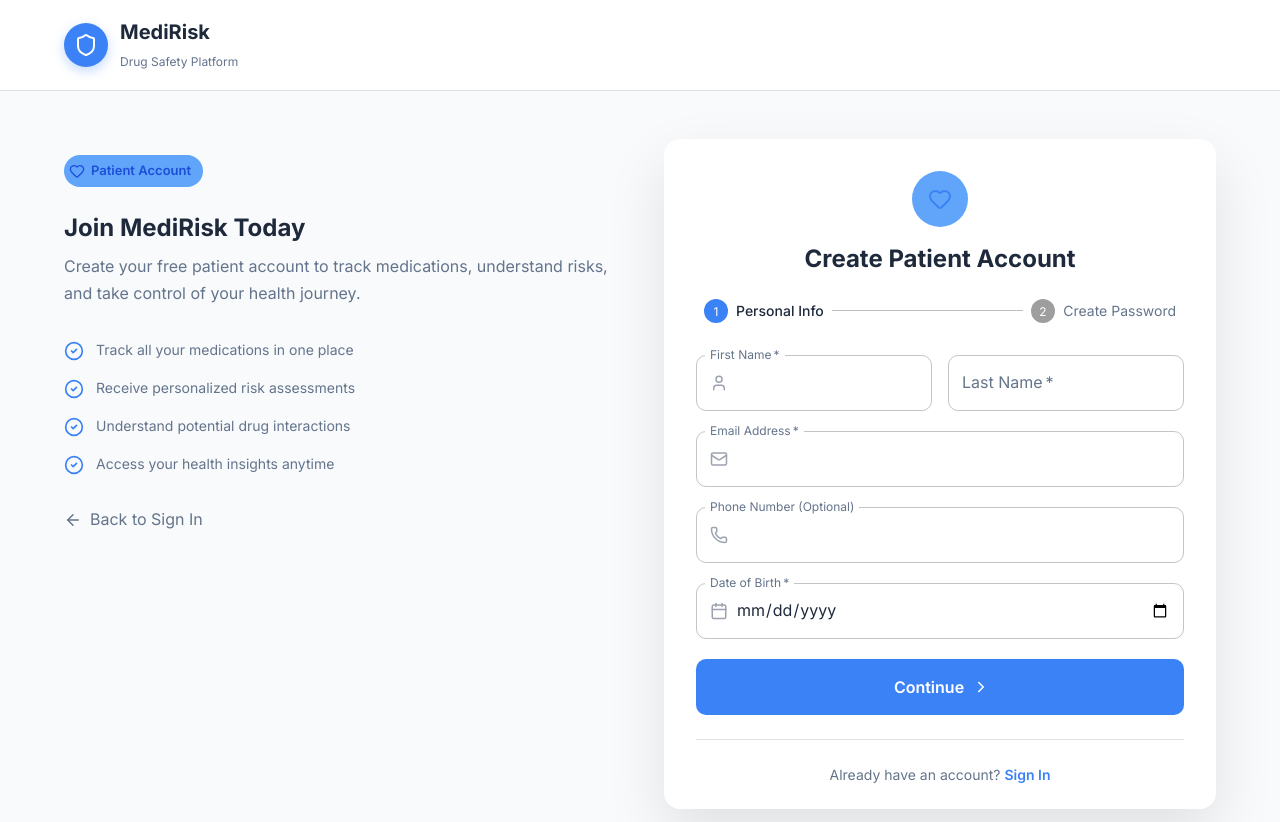
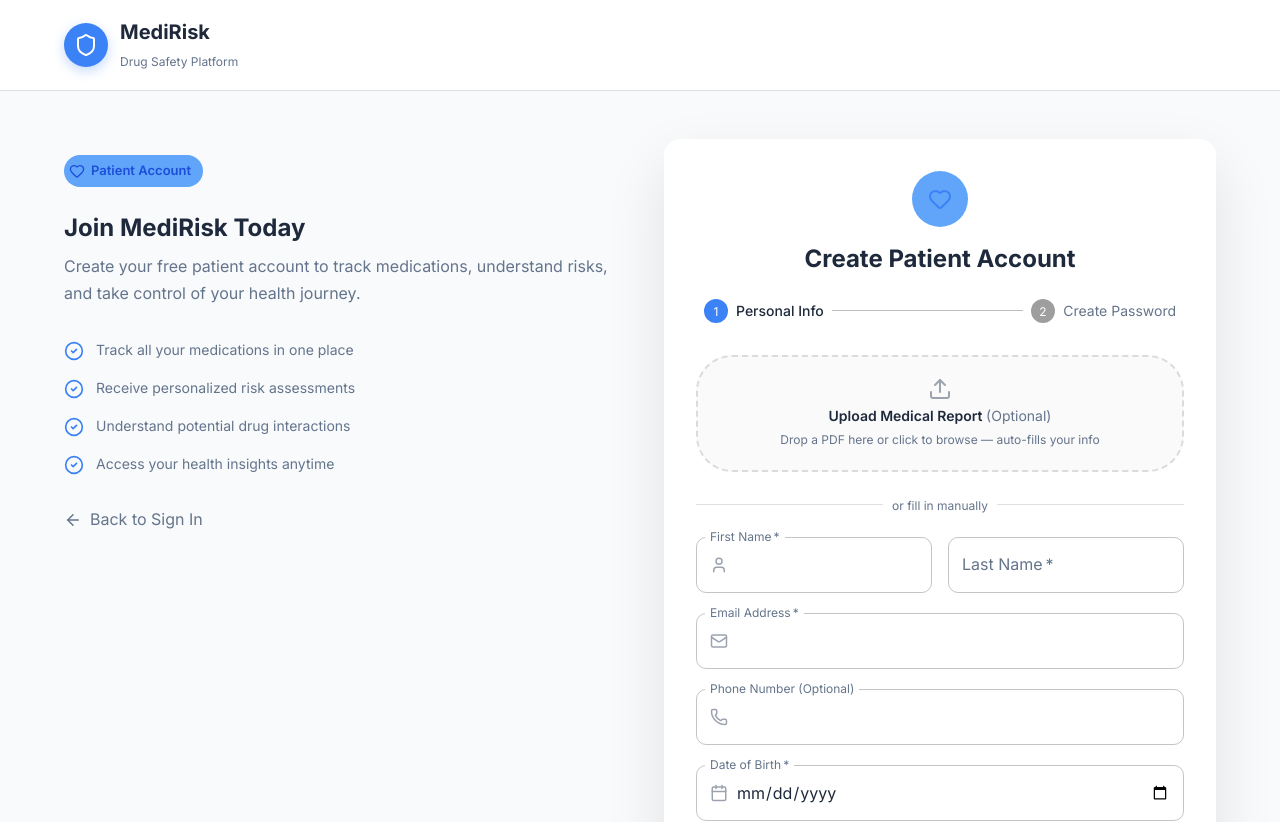
Before and after one commit to voidrlm/capstone, a React (Vite) app in the folder frontend/: page /signup/patient in a window 1280 px wide. Shown: the top 822 px of the page. Built offline with nearby package versions, Linux system fonts and the light colour scheme.

Commit message:
feat: implement file upload for medical report parsing in PatientSignup component

```diff
--- a/frontend/src/pages/PatientSignupMUI.tsx
+++ b/frontend/src/pages/PatientSignupMUI.tsx
@@ -1,4 +1,4 @@
-import { useState } from "react";
+import { useState, useCallback } from "react";
 import {
   Box,
   Container,
@@ -17,6 +17,8 @@ import {
   InputAdornment,
   Chip,
   Stack,
+  CircularProgress,
+  Divider,
 } from "@mui/material";
 import {
   Shield,
@@ -29,8 +31,12 @@ import {
   ChevronRight,
   ArrowLeft,
   CheckCircle2,
+  Upload,
+  FileText,
+  X,
 } from "lucide-react";
 import { useNavigate } from "react-router-dom";
+import { useDropzone } from "react-dropzone";
 
 function PatientSignup() {
   const navigate = useNavigate();
@@ -44,12 +50,76 @@ function PatientSignup() {
     confirmPassword: "",
   });
   const [isLoading, setIsLoading] = useState(false);
+  const [isParsing, setIsParsing] = useState(false);
+  const [uploadedFile, setUploadedFile] = useState<File | null>(null);
   const [error, setError] = useState("");
   const [success, setSuccess] = useState("");
   const [activeStep, setActiveStep] = useState(0);
   const [agreedToTerms, setAgreedToTerms] = useState(false);
 
   const steps = ["Personal Info", "Create Password"];
+
+  const onDrop = useCallback(
+    async (acceptedFiles: File[]) => {
+      const file = acceptedFiles[0];
+      if (!file) return;
+
+      if (file.type !== "application/pdf") {
+        setError("Please upload a PDF file");
+        return;
+      }
+
+      setUploadedFile(file);
+      setIsParsing(true);
+      setError("");
+
+      try {
+        const formPayload = new FormData();
+        formPayload.append("file", file);
+
+        const response = await fetch(
+          `${import.meta.env.VITE_API_URL || "http://localhost:3000"}/api/auth/parse-medical-report`,
+          { method: "POST", body: formPayload },
+        );
+
+        const data = await response.json().catch(() => ({}));
+
+        if (!response.ok || !data.success) {
+          setError(data?.error?.message || "Failed to parse medical report");
+          setUploadedFile(null);
+          return;
+        }
+
+        const parsed = data.data;
+        setFormData((prev) => ({
+          ...prev,
+          firstName: parsed.firstName || prev.firstName,
+          lastName: parsed.lastName || prev.lastName,
+          dateOfBirth: parsed.dateOfBirth || prev.dateOfBirth,
+        }));
+        setSuccess("Medical report parsed — fields populated!");
+        setTimeout(() => setSuccess(""), 3000);
+      } catch {
+        setError("Unable to connect to server. Please try again.");
+        setUploadedFile(null);
+      } finally {
+        setIsParsing(false);
+      }
+    },
+    [],
+  );
+
+  const { getRootProps, getInputProps, isDragActive } = useDropzone({
+    onDrop,
+    accept: { "application/pdf": [".pdf"] },
+    maxFiles: 1,
+    maxSize: 5 * 1024 * 1024,
+    disabled: isParsing,
+  });
+
+  const clearUpload = () => {
+    setUploadedFile(null);
+  };
 
   const handleChange = (e: React.ChangeEvent<HTMLInputElement>) => {
     setFormData({ ...formData, [e.target.name]: e.target.value });
@@ -316,6 +386,84 @@ function PatientSignup() {
               <form onSubmit={handleSubmit}>
                 {activeStep === 0 ? (
                   <Stack spacing={2.5}>
+                    {/* Upload Medical Report (Optional) */}
+                    {!uploadedFile ? (
+                      <Box
+                        {...getRootProps()}
+                        sx={{
+                          border: "2px dashed",
+                          borderColor: isDragActive ? "primary.main" : "divider",
+                          borderRadius: 3,
+                          p: 2.5,
+                          textAlign: "center",
+                          cursor: isParsing ? "wait" : "pointer",
+                          bgcolor: isDragActive
+                            ? "primary.light"
+                            : "grey.50",
+                          transition: "all 0.2s ease",
+                          "&:hover": {
+                            borderColor: "primary.main",
+                            bgcolor: "primary.light",
+                          },
+                        }}
+                      >
+                        <input {...getInputProps()} />
+                        {isParsing ? (
+                          <Box sx={{ display: "flex", flexDirection: "column", alignItems: "center", gap: 1 }}>
+                            <CircularProgress size={28} />
+                            <Typography variant="body2" color="text.secondary">
+                              Parsing medical report...
+                            </Typography>
+                          </Box>
+                        ) : (
+                          <Box sx={{ display: "flex", flexDirection: "column", alignItems: "center", gap: 0.5 }}>
+                            <Upload size={24} color="#9ca3af" />
+                            <Typography variant="body2" fontWeight={600} color="text.primary">
+                              Upload Medical Report{" "}
+                              <Typography component="span" variant="body2" color="text.secondary">
+                                (Optional)
+                              </Typography>
+                            </Typography>
+                            <Typography variant="caption" color="text.secondary">
+                              Drop a PDF here or click to browse — auto-fills your info
+                            </Typography>
+                          </Box>
+                        )}
+                      </Box>
+                    ) : (
+                      <Box
+                        sx={{
+                          display: "flex",
+                          alignItems: "center",
+                          gap: 1.5,
+                          p: 1.5,
+                          bgcolor: "success.light",
+                          borderRadius: 2,
+                        }}
+                      >
+                        <FileText size={20} color="#16a34a" />
+                        <Typography
+                          variant="body2"
+                          fontWeight={500}
+                          sx={{ flex: 1, overflow: "hidden", textOverflow: "ellipsis", whiteSpace: "nowrap" }}
+                        >
+                          {uploadedFile.name}
+                        </Typography>
+                        <Box
+                          onClick={clearUpload}
+                          sx={{ cursor: "pointer", display: "flex", "&:hover": { opacity: 0.7 } }}
+                        >
+                          <X size={18} color="#6b7280" />
+                        </Box>
+                      </Box>
+                    )}
+
+                    <Divider sx={{ my: 0.5 }}>
+                      <Typography variant="caption" color="text.secondary">
+                        or fill in manually
+                      </Typography>
+                    </Divider>
+
                     <Box
                       sx={{
                         display: "grid",
```
